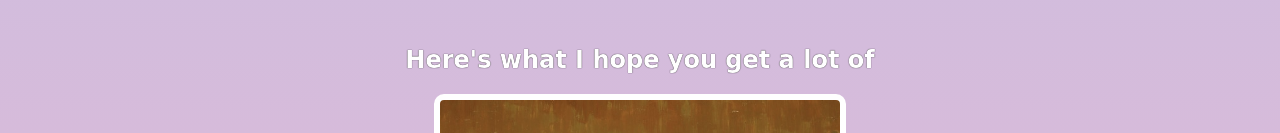
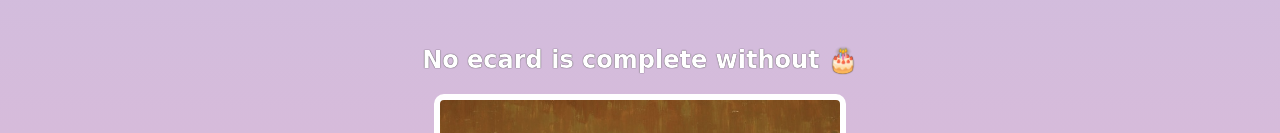
Before and after one commit to isabelnecessary/birthday-gift-site, a website built with Vite: page unzipped-birthday-site-files/index.html in a window 1280 px wide. Shown: the part 1919-2052 px from the top of the page. Built offline with nearby package versions, Linux system fonts and the light colour scheme; a web font is replaced by a local one.

Commit message:
Change the cake image heading

```diff
--- a/unzipped-birthday-site-files/index.html
+++ b/unzipped-birthday-site-files/index.html
@@ -25,7 +25,7 @@
         </div>
 
         <div class="gift-section">
-            <h2 class="gift-title">Here's what I hope you get a lot of</h2>
+            <h2 class="gift-title">No ecard is complete without 🎂</h2>
             <div class="gift-img" id="thiebaud-cake-img"></div>
         </div>
 
```
